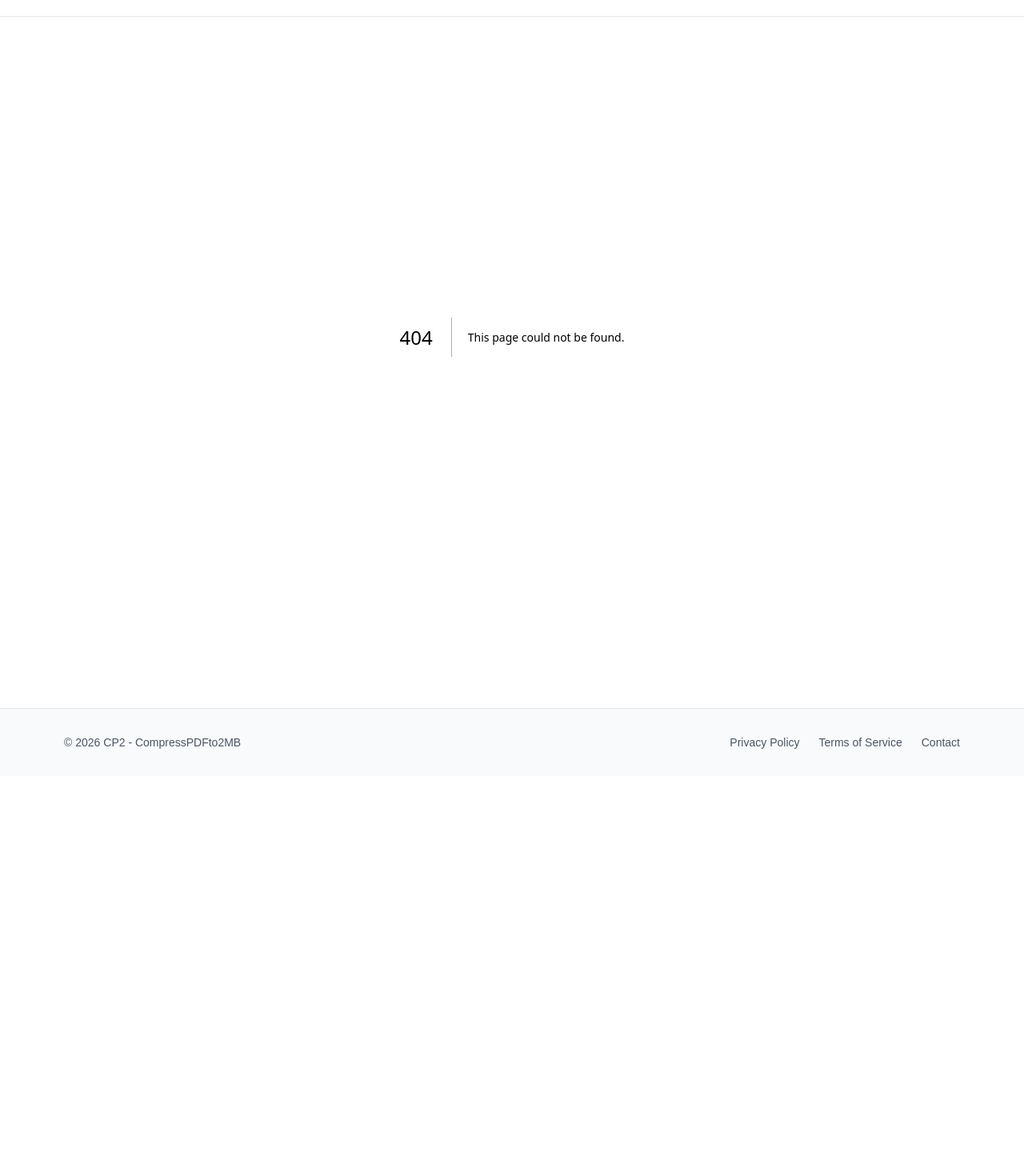
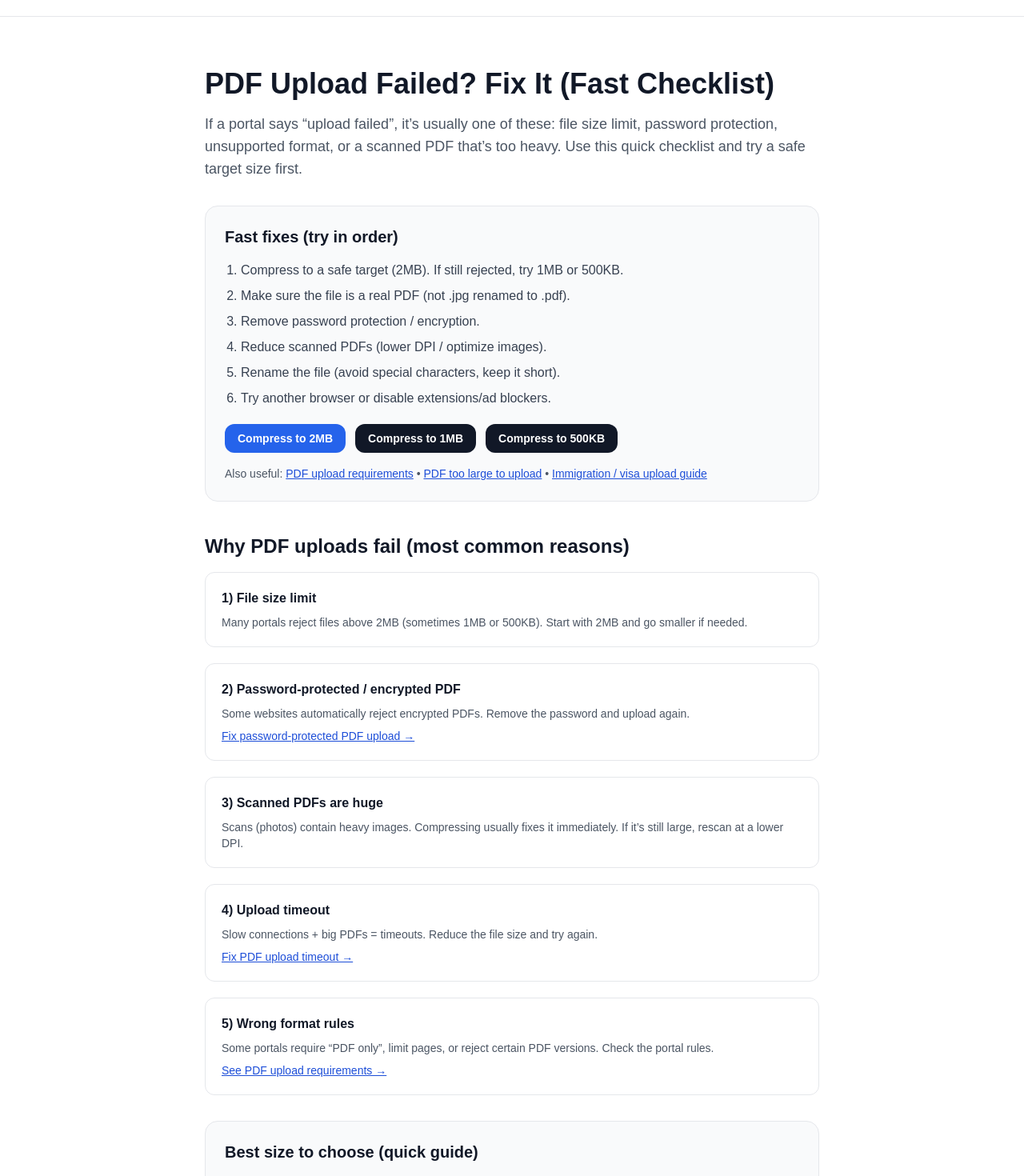
Before and after one commit to behicyildirim/compresspdfto2mb, a Next.js app: page /pdf-upload-failed-fix in a window 1280 px wide. Before the commit this address had no page. Shown: the part 44-1514 px from the top of the page at 80% size. Before the commit the page ends 1014 px from the top, so only its background shows below. Built offline with nearby package versions, Linux system fonts and the light colour scheme.

Commit message:
add pdf-upload-failed-fix page

```diff
--- /dev/null
+++ b/app/pdf-upload-failed-fix/page.tsx
@@ -0,0 +1,207 @@
+import Link from "next/link";
+import type { Metadata } from "next";
+
+export const metadata: Metadata = {
+  title: "PDF Upload Failed? Fix It (Common Errors + Solutions) | CP2",
+  description:
+    "PDF upload failed on a website? Fix size-limit errors, password protection, scanned PDFs, and portal restrictions. Fast checklist + safe target sizes (2MB, 1MB, 500KB).",
+  alternates: { canonical: "/pdf-upload-failed-fix" },
+};
+
+export default function Page() {
+  return (
+    <main className="min-h-screen bg-white px-4 py-16">
+      <div className="mx-auto max-w-3xl">
+        <h1 className="text-4xl font-bold text-gray-900">
+          PDF Upload Failed? Fix It (Fast Checklist)
+        </h1>
+        <p className="mt-4 text-lg text-gray-600">
+          If a portal says “upload failed”, it’s usually one of these: file size
+          limit, password protection, unsupported format, or a scanned PDF that’s
+          too heavy. Use this quick checklist and try a safe target size first.
+        </p>
+
+        <div className="mt-8 rounded-2xl border border-gray-200 bg-gray-50 p-6">
+          <h2 className="text-xl font-semibold text-gray-900">
+            Fast fixes (try in order)
+          </h2>
+          <ol className="mt-4 list-decimal space-y-2 pl-5 text-gray-700">
+            <li>
+              Compress to a safe target (2MB). If still rejected, try 1MB or
+              500KB.
+            </li>
+            <li>Make sure the file is a real PDF (not .jpg renamed to .pdf).</li>
+            <li>Remove password protection / encryption.</li>
+            <li>Reduce scanned PDFs (lower DPI / optimize images).</li>
+            <li>Rename the file (avoid special characters, keep it short).</li>
+            <li>Try another browser or disable extensions/ad blockers.</li>
+          </ol>
+
+          <div className="mt-5 flex flex-wrap gap-3">
+            <Link
+              href="/compress-pdf-to-2mb"
+              className="rounded-xl bg-blue-600 px-4 py-2 text-sm font-semibold text-white hover:bg-blue-700 transition"
+            >
+              Compress to 2MB
+            </Link>
+            <Link
+              href="/compress-pdf-to-1mb"
+              className="rounded-xl bg-gray-900 px-4 py-2 text-sm font-semibold text-white hover:bg-black transition"
+            >
+              Compress to 1MB
+            </Link>
+            <Link
+              href="/compress-pdf-to-500kb"
+              className="rounded-xl bg-gray-900 px-4 py-2 text-sm font-semibold text-white hover:bg-black transition"
+            >
+              Compress to 500KB
+            </Link>
+          </div>
+
+          <p className="mt-4 text-sm text-gray-600">
+            Also useful:{" "}
+            <Link href="/pdf-upload-requirements" className="text-blue-700 underline">
+              PDF upload requirements
+            </Link>{" "}
+            •{" "}
+            <Link href="/pdf-too-large-to-upload" className="text-blue-700 underline">
+              PDF too large to upload
+            </Link>{" "}
+            •{" "}
+            <Link href="/immigration-pdf-upload-guide" className="text-blue-700 underline">
+              Immigration / visa upload guide
+            </Link>
+          </p>
+        </div>
+
+        <div className="mt-10 space-y-8 text-gray-700">
+          <section>
+            <h2 className="text-2xl font-semibold text-gray-900">
+              Why PDF uploads fail (most common reasons)
+            </h2>
+
+            <div className="mt-4 space-y-5">
+              <div className="rounded-xl border border-gray-200 p-5">
+                <h3 className="font-semibold text-gray-900">1) File size limit</h3>
+                <p className="mt-2 text-sm text-gray-600">
+                  Many portals reject files above 2MB (sometimes 1MB or 500KB).
+                  Start with 2MB and go smaller if needed.
+                </p>
+              </div>
+
+              <div className="rounded-xl border border-gray-200 p-5">
+                <h3 className="font-semibold text-gray-900">
+                  2) Password-protected / encrypted PDF
+                </h3>
+                <p className="mt-2 text-sm text-gray-600">
+                  Some websites automatically reject encrypted PDFs. Remove the
+                  password and upload again.
+                </p>
+                <p className="mt-2 text-sm">
+                  <Link
+                    href="/pdf-password-protected-cant-upload"
+                    className="text-blue-700 underline"
+                  >
+                    Fix password-protected PDF upload →
+                  </Link>
+                </p>
+              </div>
+
+              <div className="rounded-xl border border-gray-200 p-5">
+                <h3 className="font-semibold text-gray-900">3) Scanned PDFs are huge</h3>
+                <p className="mt-2 text-sm text-gray-600">
+                  Scans (photos) contain heavy images. Compressing usually fixes
+                  it immediately. If it’s still large, rescan at a lower DPI.
+                </p>
+              </div>
+
+              <div className="rounded-xl border border-gray-200 p-5">
+                <h3 className="font-semibold text-gray-900">4) Upload timeout</h3>
+                <p className="mt-2 text-sm text-gray-600">
+                  Slow connections + big PDFs = timeouts. Reduce the file size and
+                  try again.
+                </p>
+                <p className="mt-2 text-sm">
+                  <Link href="/pdf-upload-timeout" className="text-blue-700 underline">
+                    Fix PDF upload timeout →
+                  </Link>
+                </p>
+              </div>
+
+              <div className="rounded-xl border border-gray-200 p-5">
+                <h3 className="font-semibold text-gray-900">5) Wrong format rules</h3>
+                <p className="mt-2 text-sm text-gray-600">
+                  Some portals require “PDF only”, limit pages, or reject certain
+                  PDF versions. Check the portal rules.
+                </p>
+                <p className="mt-2 text-sm">
+                  <Link
+                    href="/pdf-upload-requirements"
+                    className="text-blue-700 underline"
+                  >
+                    See PDF upload requirements →
+                  </Link>
+                </p>
+              </div>
+            </div>
+          </section>
+
+          <section className="rounded-2xl border border-gray-200 bg-gray-50 p-6">
+            <h2 className="text-xl font-semibold text-gray-900">
+              Best size to choose (quick guide)
+            </h2>
+            <ul className="mt-4 space-y-2 text-sm text-gray-700">
+              <li>
+                <b>2MB:</b> safest default for most portals
+              </li>
+              <li>
+                <b>1MB:</b> stricter portals, faster uploads
+              </li>
+              <li>
+                <b>500KB:</b> very strict limits or slow connections
+              </li>
+            </ul>
+            <p className="mt-4 text-sm text-gray-600">
+              If you’re uploading for visas/immigration, this page helps:{" "}
+              <Link href="/immigration-pdf-upload-guide" className="text-blue-700 underline">
+                Immigration PDF upload guide
+              </Link>
+              .
+            </p>
+          </section>
+
+          <section>
+            <h2 className="text-2xl font-semibold text-gray-900">FAQ</h2>
+            <div className="mt-4 space-y-4">
+              <div>
+                <h3 className="font-semibold text-gray-900">
+                  Why does it say “upload failed” even when my PDF is under 2MB?
+                </h3>
+                <p className="mt-1 text-sm text-gray-600">
+                  Often it’s password protection, portal format rules, timeouts,
+                  or a file-name issue. Try the checklist above.
+                </p>
+              </div>
+              <div>
+                <h3 className="font-semibold text-gray-900">
+                  Will compression reduce quality?
+                </h3>
+                <p className="mt-1 text-sm text-gray-600">
+                  Most PDFs compress well without hurting readability, especially
+                  scans. If text looks blurry, try 2MB instead of 500KB.
+                </p>
+              </div>
+            </div>
+          </section>
+        </div>
+
+        <div className="mt-10 text-sm text-gray-600">
+          Back to tool:{" "}
+          <Link href="/" className="text-blue-700 underline">
+            Compress PDF to Under 2MB
+          </Link>
+        </div>
+      </div>
+    </main>
+  );
+}
```
